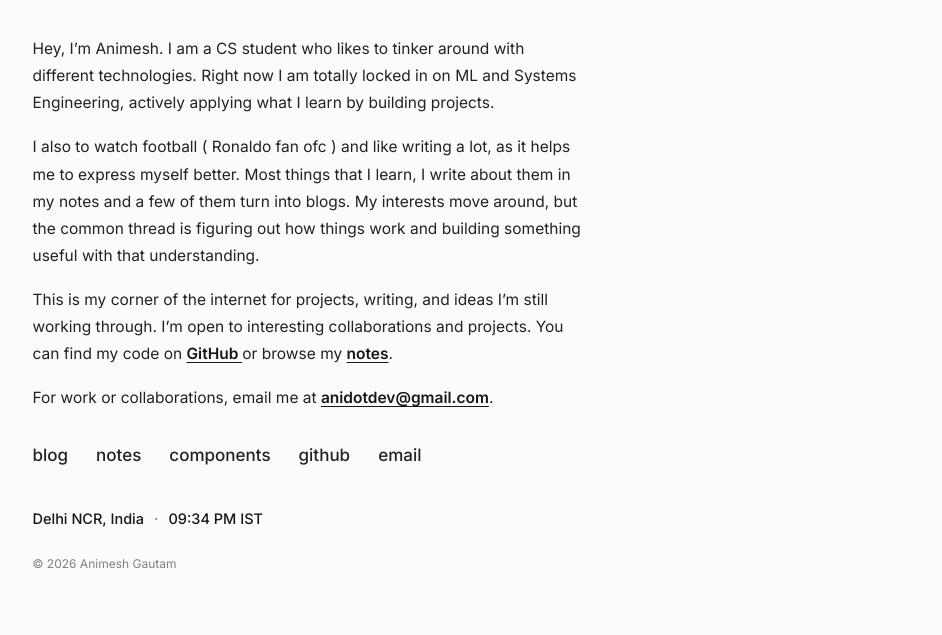
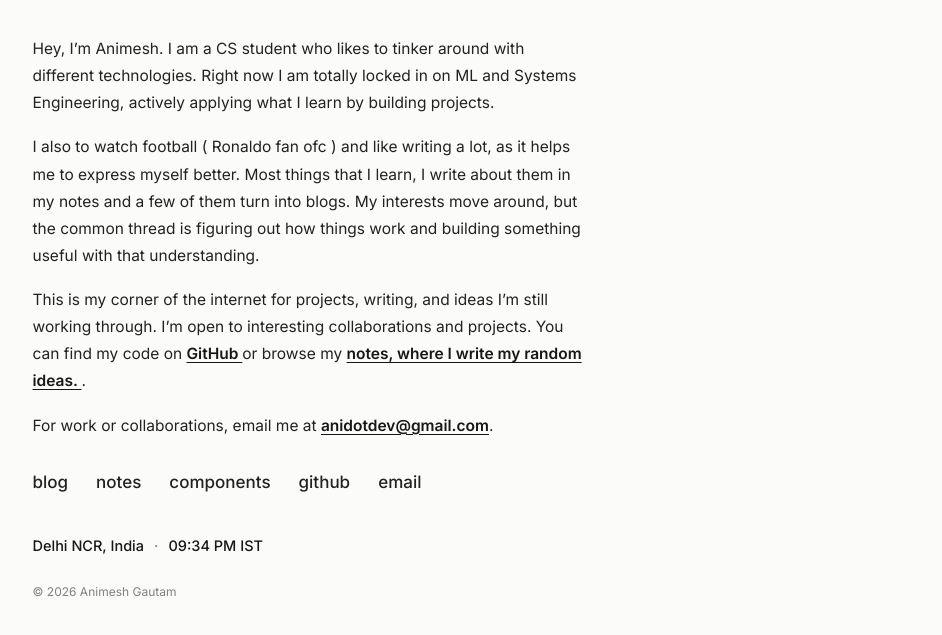
Before and after one commit to anidotdev/newportfolio, an Astro site: page / in a window 1280 px wide. Shown: the part 139-774 px from the top of the page, without its empty margins (330-1272 px from the left). Built offline with nearby package versions, Linux system fonts and the light colour scheme; Astro itself is replaced by a stand-in of ours; no server answers.

Commit message:
rework of notes

```diff
--- a/src/pages/index.astro
+++ b/src/pages/index.astro
@@ -52,7 +52,11 @@ const currentYear = new Date().getFullYear();
                 <a href={site.githubUrl} rel="noreferrer">
                     GitHub
                 </a>{" "}
-                or browse my <a href={site.notesUrl}>notes</a>.
+                or browse my{" "}
+                <a href={site.notesUrl}>
+                    notes, where I write my random ideas.
+                </a>
+                .
             </p>
             {site.resumeUrl && (
                 <p>
```
